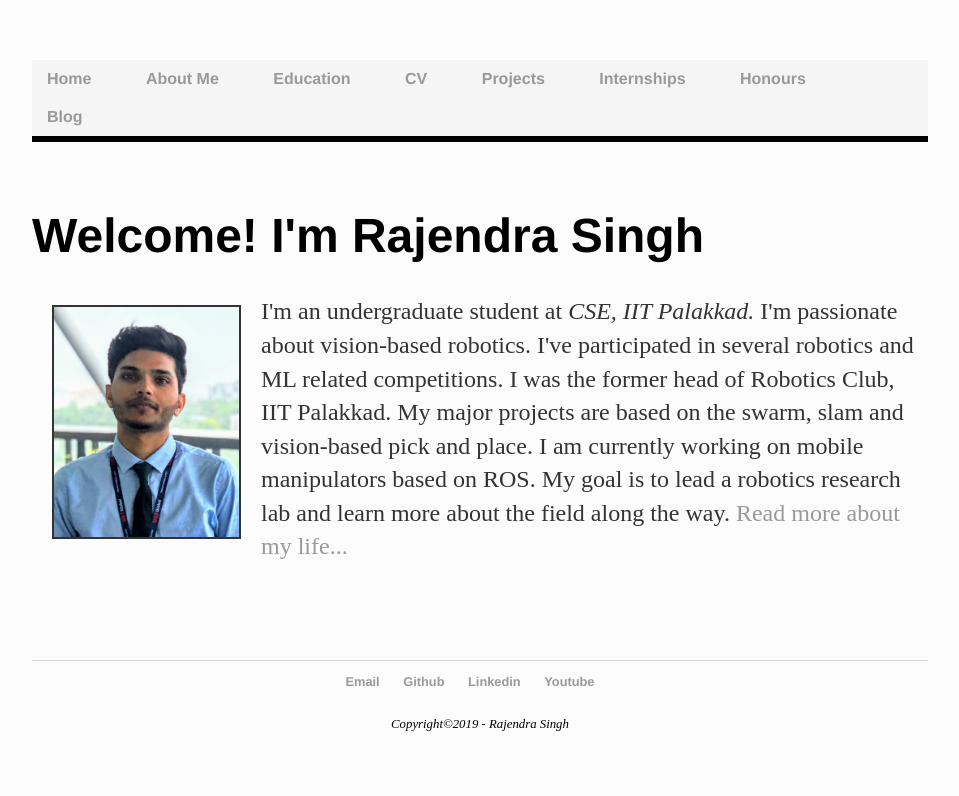
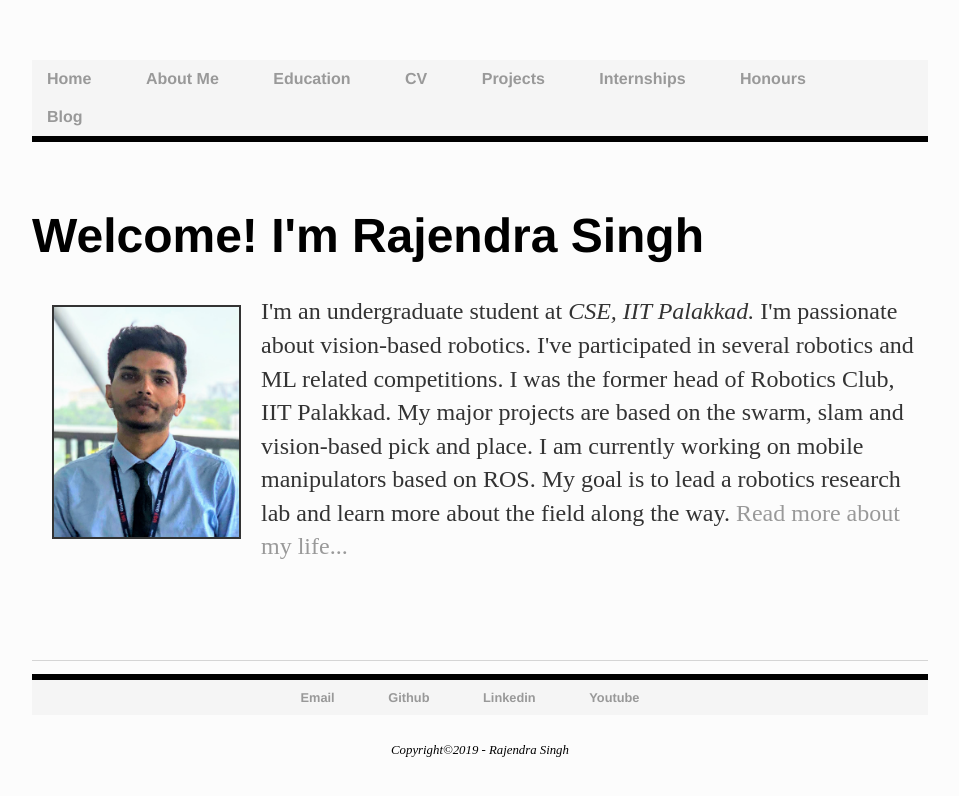
Before and after one commit to iamrajee/iamrajee.github.io, a Jekyll site: the page built from index.html, in a window 1280 px wide. Shown: the top 796 px of the page, without its empty margins (160-1119 px from the left). Built offline with Jekyll 4.4.1, drawn with Linux system fonts in a browser that asks for light colours.

Commit message:
Update main.css

```diff
--- a/css/main.css
+++ b/css/main.css
@@ -75,3 +75,15 @@ ul.tabs li.current{
 .tab-content.current{
 	display: inherit;
 }
+
+
+ul.footer{
+	border-top: 6px solid black;
+  	background-color: rgb(245, 245, 245);
+}
+ul.footer li{
+	color: #222;
+	display: inline-block;
+	padding: 10px 15px;
+	cursor: pointer;
+}
```
